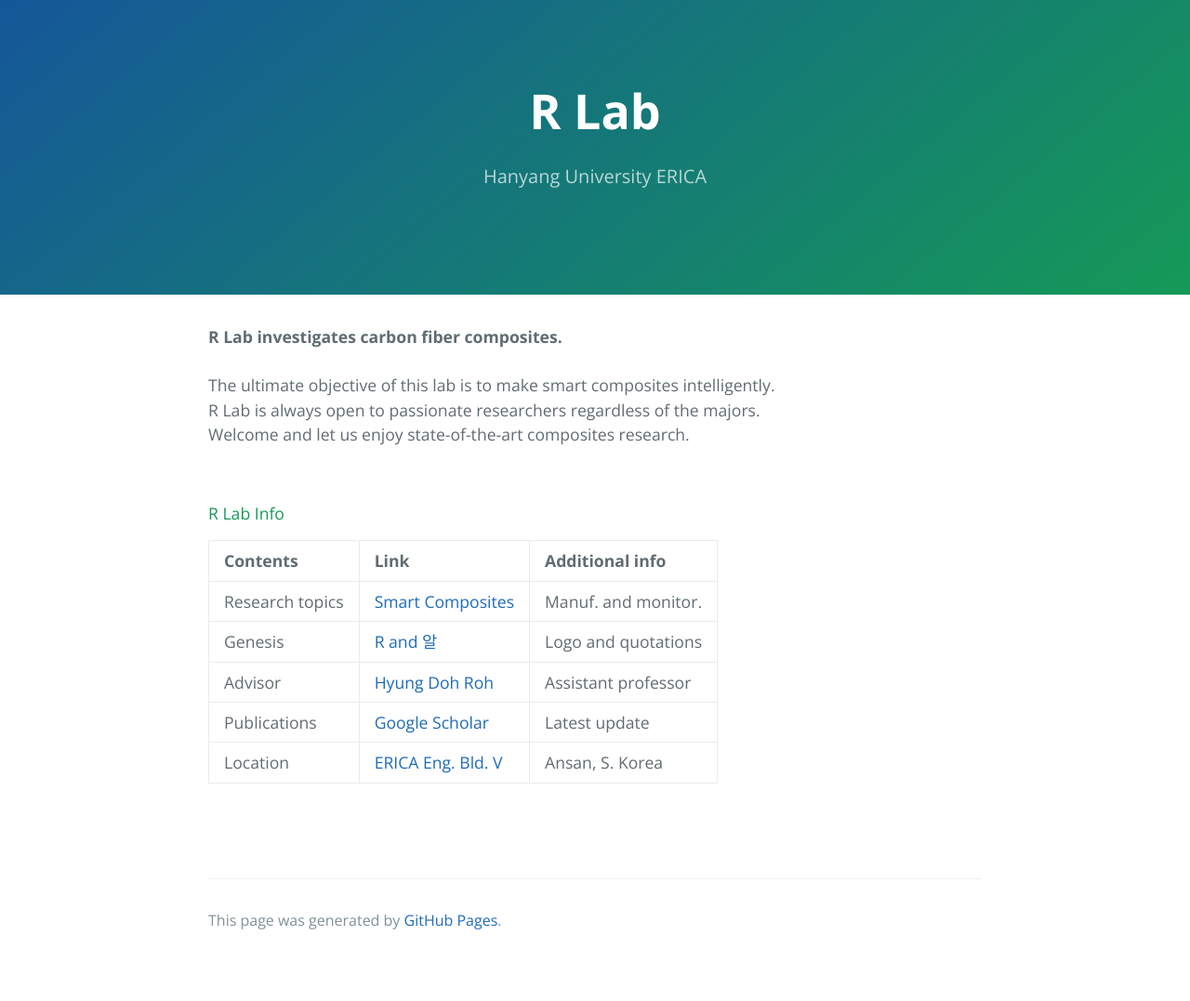
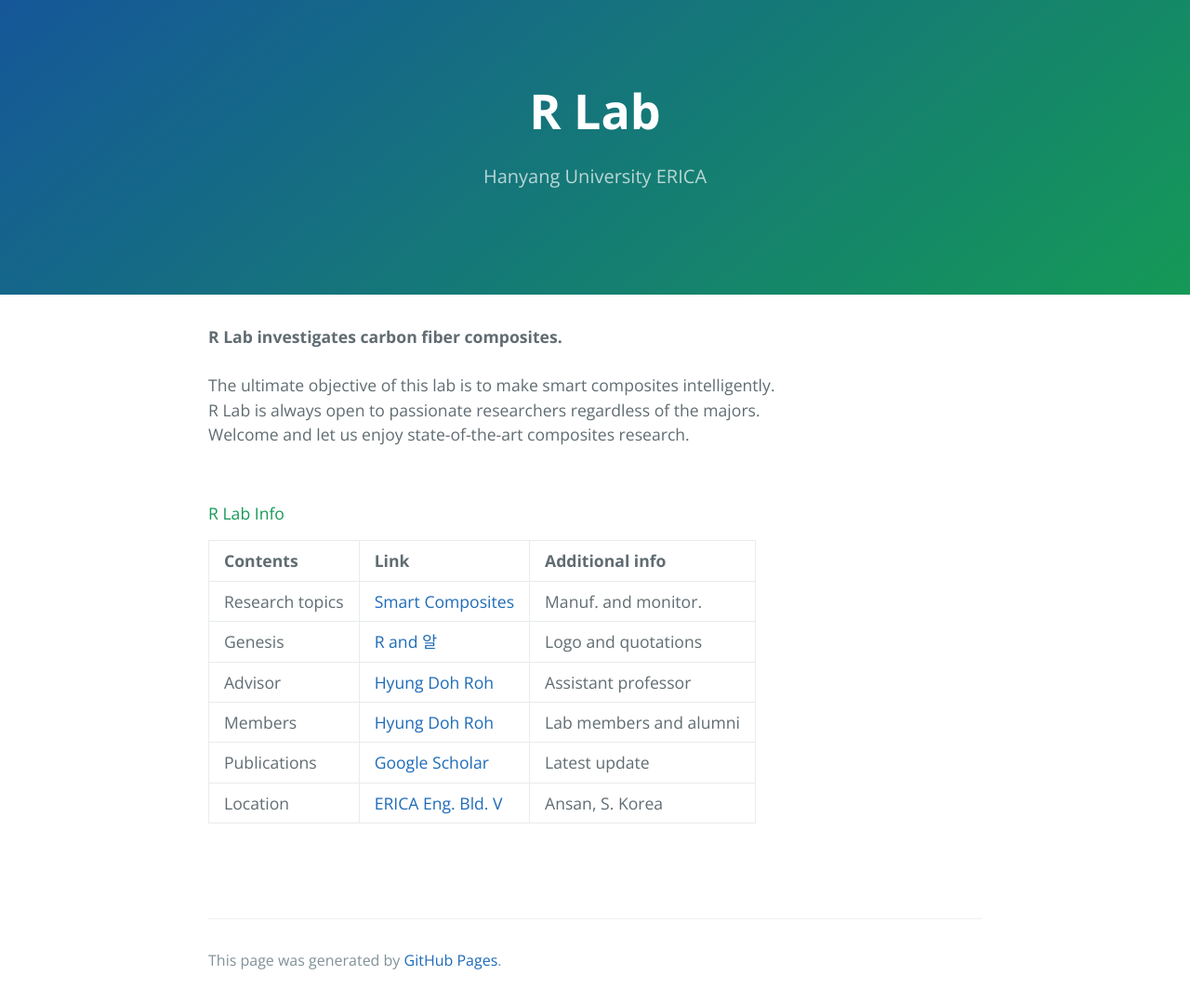
Before and after one commit to rhd1213/rhd1213.github.io, a Jekyll site: the page built from index.md, in a window 1280 px wide. Shown: the whole page at 93% size. Built offline with Jekyll 4.4.1, drawn with Linux system fonts in a browser that asks for light colours; our own code applies the rules of GitHub Pages for plain Markdown files; before the commit the page ends 1034 px from its top, so only the background shows below that.

Commit message:
Update index.md

```diff
--- a/index.md
+++ b/index.md
@@ -8,10 +8,11 @@ Welcome and let us enjoy state-of-the-art composites research. <br>
 
 | Contents         | Link               | Additional info     |
 |:-----------------|:-------------------|:--------------------|
-| Research topics  | [Smart Composites](./another-page-3.html)                                                                                                                               | Manuf. and monitor. |
-| Genesis          | [R and 알](./another-page-2.html)                                                                                                                                       | Logo and quotations |
-| Advisor          | [Hyung Doh Roh](./another-page.html)                                                                                                                                    | Assistant professor |
-| Publications     | <a href="https://scholar.google.co.kr/citations?user=e4VrpLoAAAAJ&hl=en" target="blank">Google Scholar</a>                                                              | Latest update       |
-| Location         | <a href="https://goo.gl/maps/YQLxnQRgC48nPyLk6" target="blank">ERICA Eng. Bld. V</a>                                                                                    | Ansan, S. Korea     |
+| Research topics  | [Smart Composites](./another-page-3.html)                                                                                                                               | Manuf. and monitor.    |
+| Genesis          | [R and 알](./another-page-2.html)                                                                                                                                       | Logo and quotations    |
+| Advisor          | [Hyung Doh Roh](./another-page.html)                                                                                                                                    | Assistant professor    |
+| Members          | [Hyung Doh Roh](./Members.html)                                                                                                                                         | Lab members and alumni |
+| Publications     | <a href="https://scholar.google.co.kr/citations?user=e4VrpLoAAAAJ&hl=en" target="blank">Google Scholar</a>                                                              | Latest update          |
+| Location         | <a href="https://goo.gl/maps/YQLxnQRgC48nPyLk6" target="blank">ERICA Eng. Bld. V</a>                                                                                    | Ansan, S. Korea        |
 
 <br><br>
```
